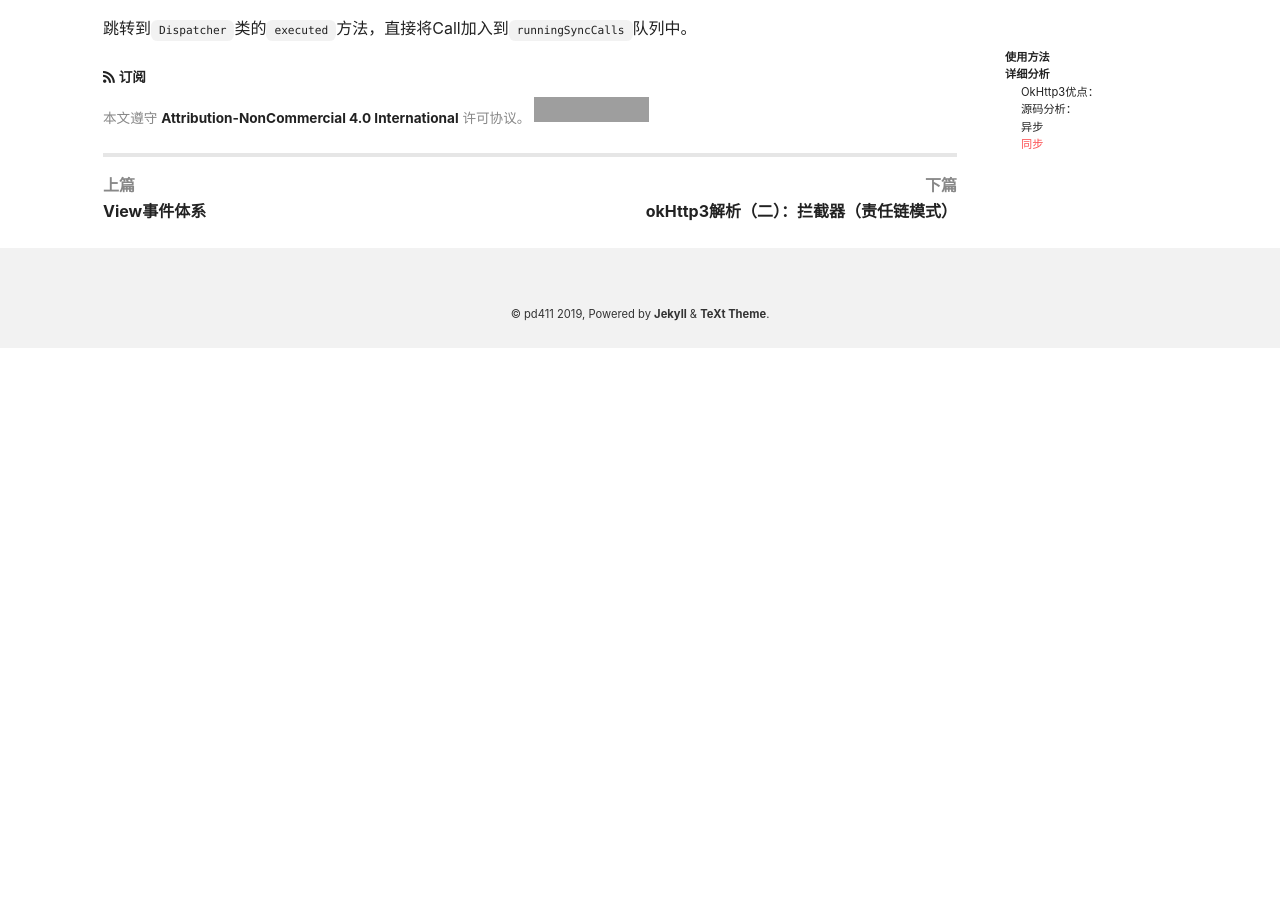
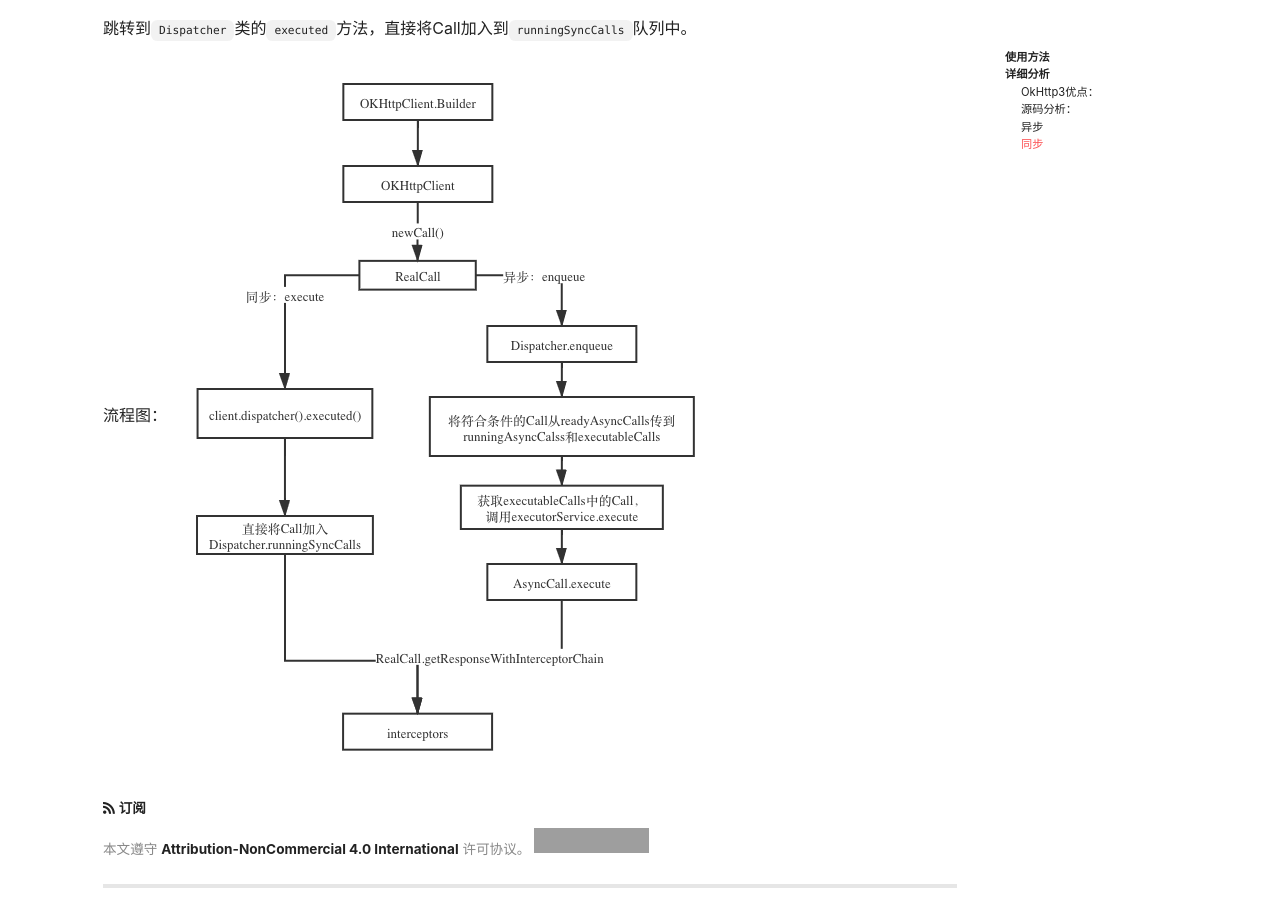
Before and after one commit to pd411/pd411.github.io, a Jekyll site: the page built from _posts/2020-1-8-网络框架——OkHttp3+Retrofit(1).md, in a window 1280 px wide and 900 px high, scrolled down 9346 px. Built offline with Jekyll 4.4.1, drawn with Linux system fonts in a browser that asks for light colours; nearby versions of some CDN libraries; before the commit the page ends 9694 px from its top, so only the background shows below that; grey boxes are pictures that could not be loaded.

Commit message:
update okhttp3

````diff
--- a/_posts/2020-1-8-网络框架——OkHttp3+Retrofit(1).md
+++ b/_posts/2020-1-8-网络框架——OkHttp3+Retrofit(1).md
@@ -382,3 +382,6 @@ void executeOn(ExecutorService executorService) {
   }
 ```
 跳转到`Dispatcher`类的`executed`方法，直接将Call加入到`runningSyncCalls`队列中。
+
+流程图：
+!["okhttp3同步与异步流程图"]({{site.url}}/assets/images/android/okhttp/Okhttp3同步异步流程.png "okhttp3同步与异步流程图")
````
Also changed, not shown: assets/images/android/okhttp/Okhttp3同步异步流程.png (added).
